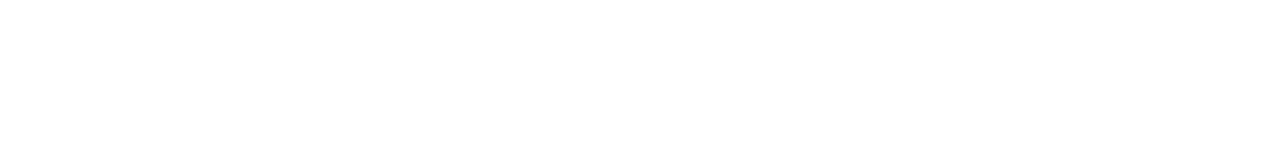
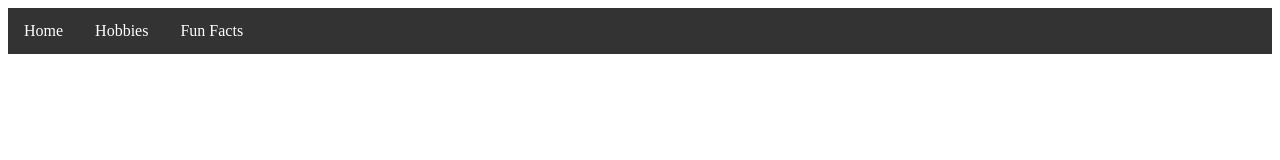
Before and after one commit to IsaacBerlin/School-Profilio, a plain HTML site: page funfacts.html in a window 1280 px wide. Drawn offline with Linux system fonts and the light colour scheme.

Commit message:
Update funfacts.html

```diff
--- a/funfacts.html
+++ b/funfacts.html
@@ -6,3 +6,9 @@
       <link rel="stylesheet" href="https://isaacberlin.github.io/School-Profilio/style.css">
     </head>
     <body>
+         <ul>
+        <li><a href="https://isaacberlin.github.io/School-Profilio/"> Home</a></li>
+        <li><a href="https://isaacberlin.github.io/School-Profilio/hobbies.html"> Hobbies</a></li>
+        <li><a href="https://isaacberlin.github.io/School-Profilio/funfacts.html"> Fun Facts</a></li>
+
+      </ul>
```
